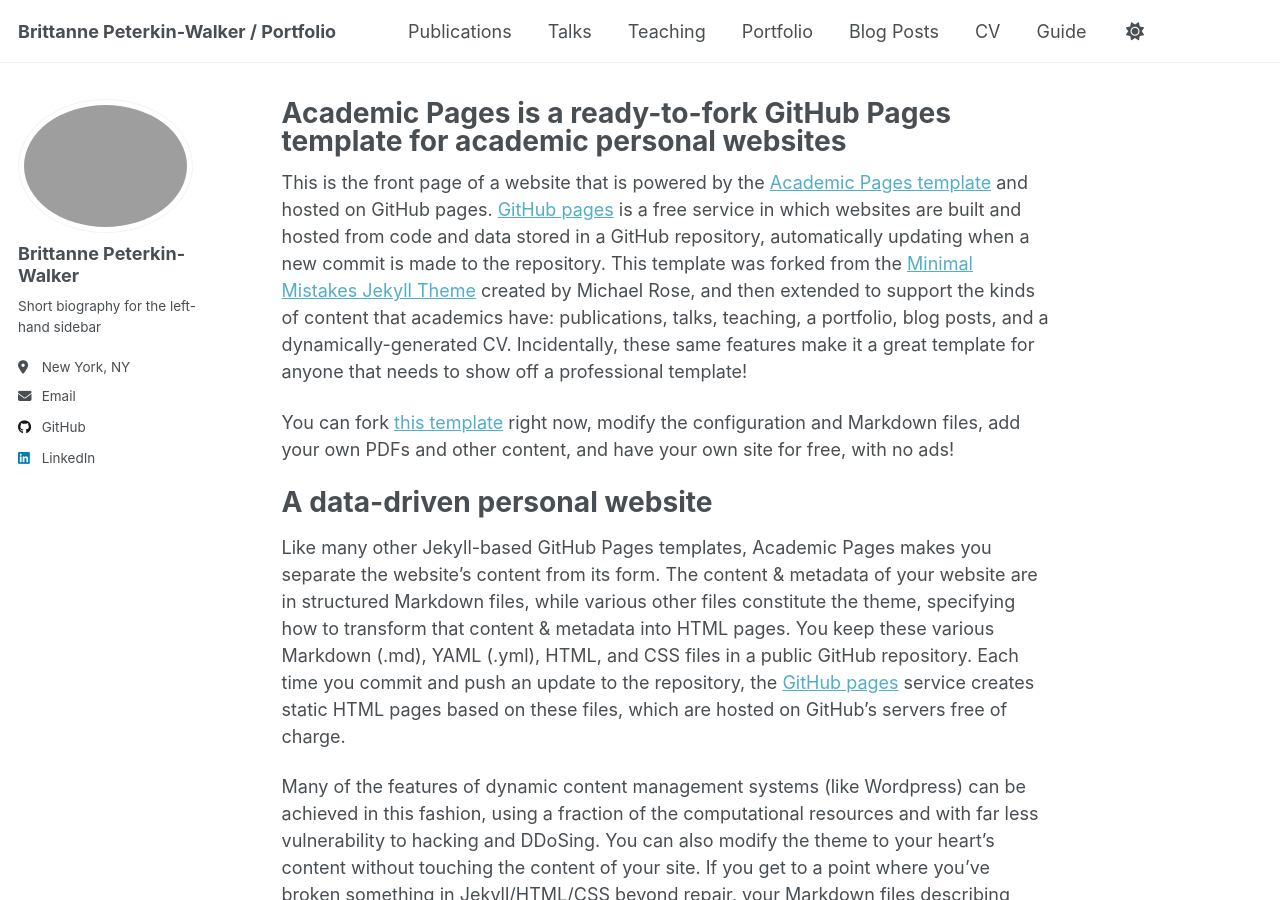
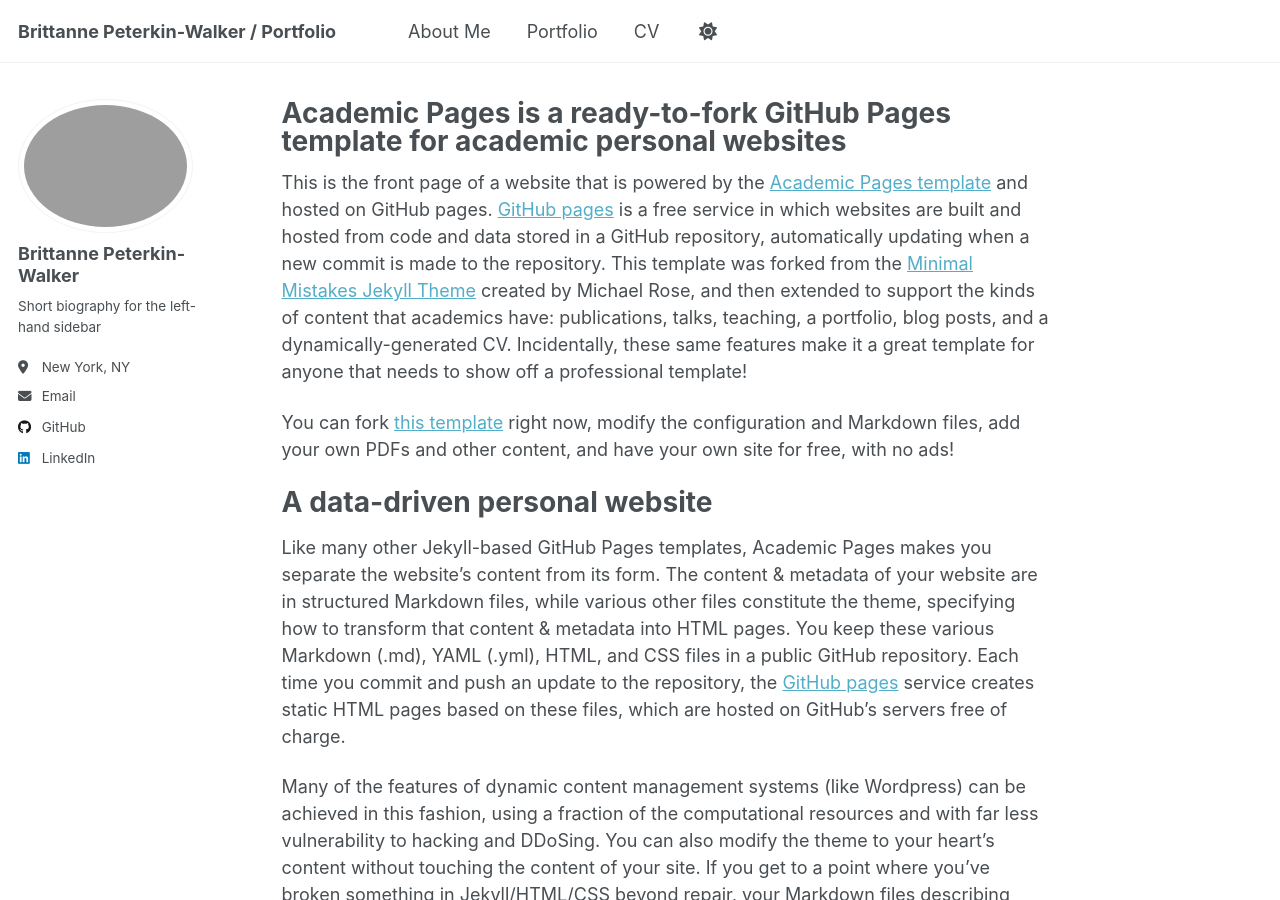
Before and after one commit to brittannep/brittannep.github.io, a Jekyll site: the page built from _pages/about.md, in a window 1280 px wide and 900 px high. Built offline with Jekyll 4.4.1, drawn with Linux system fonts in a browser that asks for light colours; a script that is not in the unit is left out.

Commit message:
Updating Menu

```diff
--- a/_data/navigation.yml
+++ b/_data/navigation.yml
@@ -8,26 +8,16 @@
 #      Markdown formatted page while the second is generated using JSON.
 
 main:
-  - title: "Publications"
-    url: /publications/
+  - title: "About Me"
+    url: /about-me/
 
-  - title: "Talks"
-    url: /talks/
-
-  - title: "Teaching"
-    url: /teaching/
 
   - title: "Portfolio"
     url: /portfolio/
 
-  - title: "Blog Posts"
-    url: /year-archive/
 
   - title: "CV"
     url: /cv/
 
   # - title: "CV"
   #   url: /cv-json/
-
-  - title: "Guide"
-    url: /markdown/
```
Also changed, not shown: 1 other file.
